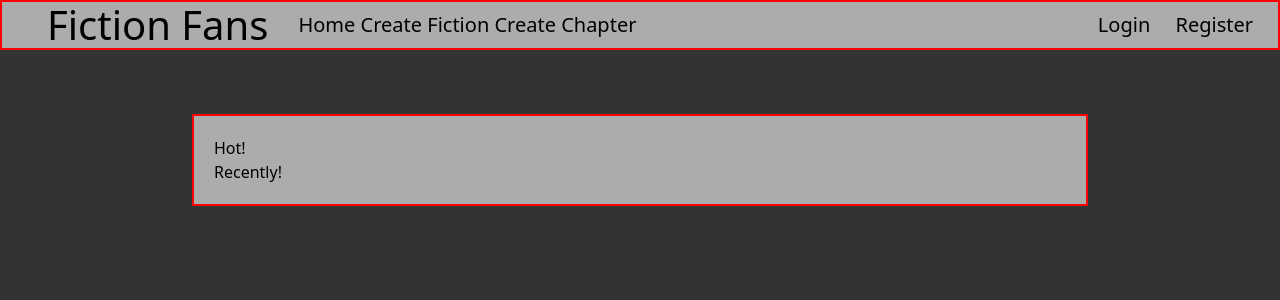
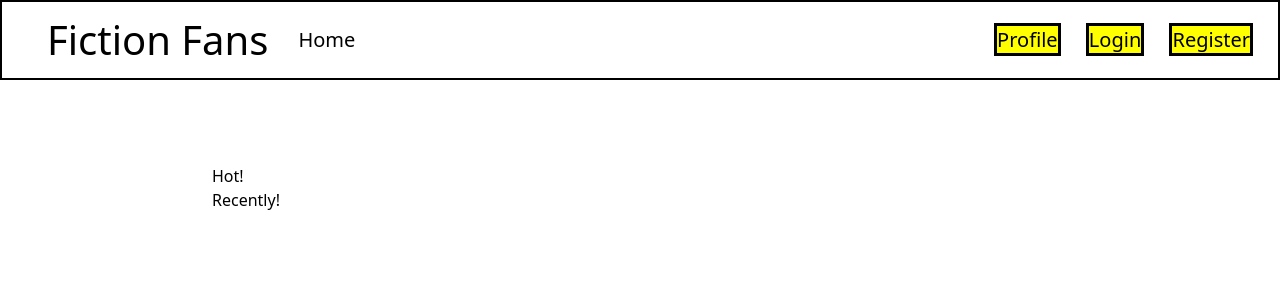
Before and after one commit to chinapat317/Fiction-Fans, a Django app: page /fiction/ in a window 1280 px wide. Shown: the top 300 px of the page. Run offline with Django 4.2, Linux system fonts and the light colour scheme; data that the repository does not hold is empty; some libraries are stand-ins or nearby versions.

Commit message:
Arrange html template.

```diff
--- a/fiction_fans/static/css/stylesheet.css
+++ b/fiction_fans/static/css/stylesheet.css
@@ -1,15 +1,15 @@
 body {
-    background-color: rgba(0, 0, 0, 0.8);
+    /* background-color: rgba(0, 0, 0, 0.8); */
     margin: 0;
 }
 nav {
-    background: #acacac;
+    /* background: #acacac; */
     padding: 15px;
-    height: 50px;
+    height: 80px;
     display: flex;
     align-items: center;
     margin: 0px;
-    border: 2px solid red;
+    border: 2px solid black;
 }
 
 .logo {
@@ -40,25 +40,27 @@ nav {
     text-decoration: none;
     color: black;
     margin: 10px;
+    border: solid;
+    background-color: yellow;
 }
 
 #content {
     margin: 0;
-    background-color: #acacac;
+    /* background-color: #acacac; */
 }
 
 #content{
     margin: 5% 15%;
     margin-bottom: auto;
     padding: 20px;
-    border: 2px solid red;
+    /* border: 2px solid black; */
     overflow: auto;
 }
 
 #content.comment_view {
     height: 300px;
     width: 500px;
-    background-color: aquamarine;
+    /* background-color: aquamarine;  */
     overflow: scroll;
 }
 
--- a/fiction_fans/templates/base.html
+++ b/fiction_fans/templates/base.html
@@ -16,10 +16,9 @@
         </div>
         <div class="home">
             <a href="{% url 'fiction_fans:homepage' %}">Home</a>
-            <a href="{% url 'fiction_fans:fiction_create' %}">Create Fiction</a>
-            <a href="{% url 'fiction_fans:chapter_create' %}">Create Chapter</a>
         </div>
         <div class="auth">
+            <a href="{% url 'fiction_fans:profile' %}">Profile</a>
             <a href="{% url 'login' %}">Login</a>
             <a href="{% url 'signup' %}">Register</a>
         </div>
--- a/fiction_fans/templates/fiction_fans/fiction_edit.html
+++ b/fiction_fans/templates/fiction_fans/fiction_edit.html
@@ -1,12 +1,9 @@
 {% extends "base.html" %}
 {% block content %}
-<h1>
-    Edit
-    {{ fiction.title }}
-</h1>
 <form action="" method="post">
     {% csrf_token %}
     {{ form.as_p }}
     <input type="submit" value="Submit">
+    <a href="{% url 'fiction_fans:fiction_view' fiction.id %}">Cancel</a>
 </form>
 {% endblock content %}
--- a/fiction_fans/templates/fiction_fans/homepage.html
+++ b/fiction_fans/templates/fiction_fans/homepage.html
@@ -5,7 +5,7 @@
     {% for fiction in fictions %}
     <ul style="list-style: none; align-items: center; display: inline-flex; margin: 30px auto; padding: 0px 100px;">
         <li>
-            <a href="{% url 'fiction_fans:fiction_view' fiction.id %}" style="font-size: 40px; color: black; text-decoration: none;">
+            <a href="{% url 'fiction_fans:fiction_view' fiction.id %}" style="font-size: 30px; color: black; text-decoration: none;">
                 {{ fiction.title }}
             </a>
         </li>
@@ -17,7 +17,7 @@
     {% for fiction in fictions %}
     <ul style="list-style: none; align-items: center; display: inline-flex; margin: 30px auto; padding: 0px 100px;">
         <li>
-            <a href="{% url 'fiction_fans:fiction_view' fiction.id %}" style="font-size: 40px; color: black; text-decoration: none;">
+            <a href="{% url 'fiction_fans:fiction_view' fiction.id %}" style="font-size: 30px; color: black; text-decoration: none;">
                 {{ fiction.title }}
             </a>
         </li>
```
Also changed, not shown: fiction_fans/templates/fiction_fans/chapter_create.html (+8 -8 lines), fiction_fans/templates/fiction_fans/chapter_edit.html (+6 -10 lines), fiction_fans/templates/fiction_fans/chapter_page.html (+5 -12 lines), fiction_fans/templates/fiction_fans/fiction_page.html (+14 -7 lines).
